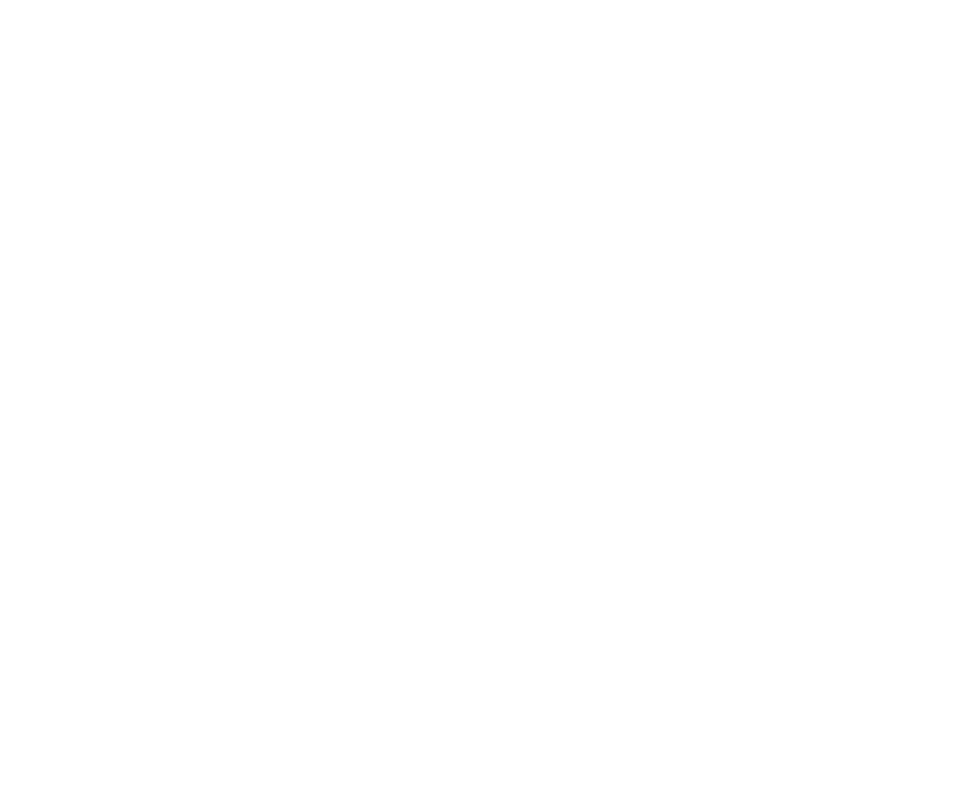
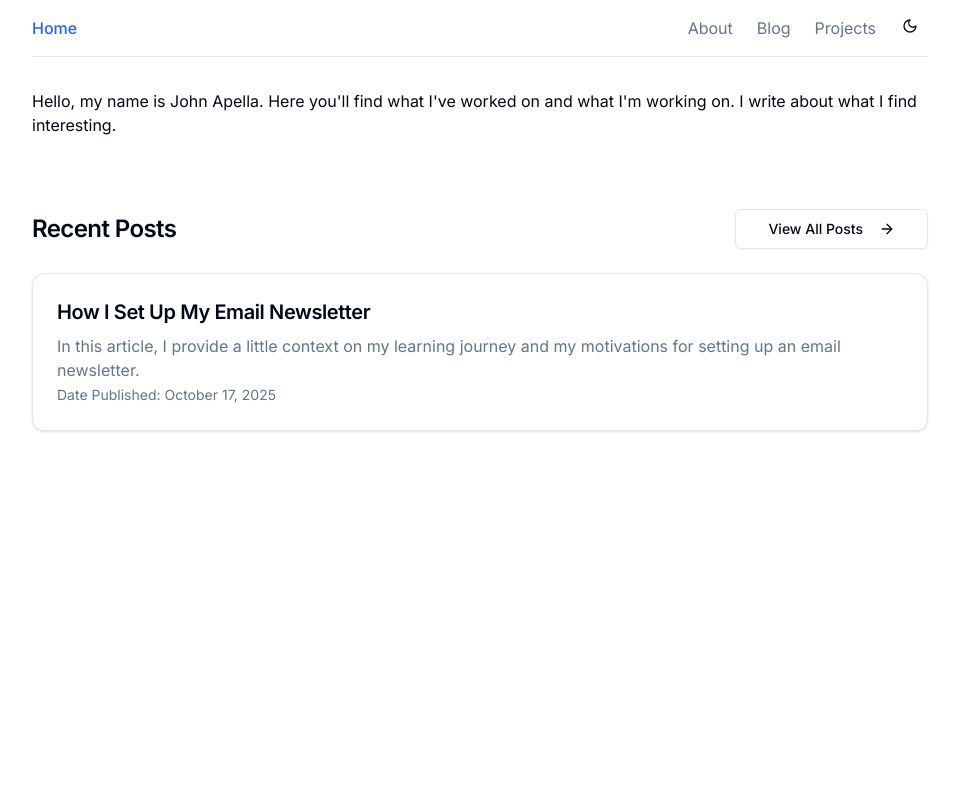
Before and after one commit to apella1/next-portfolio, a Next.js app: page / in a window 1280 px wide. Before the commit this address had no page. Shown: the top 800 px of the page, without its empty margins (160-1119 px from the left). Built offline with nearby package versions, Linux system fonts and the light colour scheme.

Commit message:
feat: reinvent home page and max width

```diff
--- a/app/layout.tsx
+++ b/app/layout.tsx
@@ -9,18 +9,12 @@
 
 export const metadata = {
   title: "John Apella",
-  description:
-    "Sharpen your cloud and DevOps skills with practical, real-world newsletter. Learn Docker, Kubernetes, and cloud platforms through guided challenges",
+  description: "",
   keywords: [
-    "cloud newsletter",
-    "DevOps newsletter",
-    "hands-on cloud learning",
-    "Docker newsletter",
-    "Kubernetes newsletter",
-    "GCP newsletter",
-    "DevOps challenges",
-    "cloud skills Africa",
-    "cloud training",
+    "DevOps Engineer",
+    "Docker Specialist",
+    "Kubernetes Specialist",
+    "GCP Specialist",
   ],
 };
 
@@ -31,9 +25,7 @@
 }) {
   return (
     <html lang="en">
-      <body
-        className={`${inter.className} px-4 md:px-6 lg:px-8 xl:px-16 2xl:px-32`}
-      >
+      <body className={`${inter.className} max-w-4xl mx-auto`}>
         <ThemeProvider
           attribute="class"
           defaultTheme="system"
--- a/app/page.tsx
+++ b/app/page.tsx
@@ -1,6 +1,13 @@
-import { redirect } from "next/navigation";
+import RecentPosts from "@/components/home/recent-posts";
+import { getPosts } from "@/utils/posts";
+import HomeHeader from "@/components/home/home-header";
 
-export default function Home() {
-  // server-side redirect to the About page
-  redirect("/about");
+export default async function Home() {
+  const posts = await getPosts();
+  return (
+    <main className="min-h-screen">
+      <HomeHeader />
+      <RecentPosts posts={posts} />
+    </main>
+  );
 }
--- a/app/posts/layout.tsx
+++ b/app/posts/layout.tsx
@@ -4,7 +4,7 @@
   children: React.ReactNode;
 }) {
   return (
-    <article className="mx-auto py-8 min-h-[80vh] max-w-3xl px-4">
+    <article className="py-8 min-h-[80vh] px-4">
       <div className="prose prose-gray dark:prose-invert max-w-none">
         {children}
       </div>
--- a/components/home/home-header.tsx
+++ b/components/home/home-header.tsx
@@ -1,26 +1,10 @@
-import EmailOctopusForm from "@/components/email-octopus-form";
-
-const HomeHeader = () => {
+export default function HomeHeader() {
   return (
-    <header className="flex flex-col px-4 py-12 sm:px-16 xl:px-28">
-      <div className="container px-4 md:px-6">
-        <div className="flex flex-col items-center justify-center space-y-4 text-center">
-          <div className="space-y-2">
-            <h1 className="text-3xl font-bold tracking-tighter sm:text-5xl">
-              Let’s Build, Together
-            </h1>
-            <p className="max-w-[900px] text-muted-foreground md:text-xl/relaxed lg:text-base/relaxed xl:text-xl/relaxed">
-              Join a growing circle of builders who learn through doing. One
-              hands-on labs each week. Focused and practical.
-            </p>
-          </div>
-          <div className="w-full max-w-md space-y-2">
-            <EmailOctopusForm className="flex justify-center" />
-          </div>
-        </div>
-      </div>
+    <header className="py-8">
+      <h1>
+        Hello, my name is John Apella. Here you'll find what I've worked on and
+        what I'm working on. I write about what I find interesting.
+      </h1>
     </header>
   );
-};
-
-export default HomeHeader;
+}
--- a/components/home/recent-posts.tsx
+++ b/components/home/recent-posts.tsx
@@ -24,7 +24,7 @@
   return (
     <section className="container space-y-6 py-8 md:py-10">
       <div className="flex items-center justify-between">
-        <h2 className="text-3xl font-bold tracking-tight">Recent Posts</h2>
+        <h2 className="text-2xl font-semibold tracking-tight">Recent Posts</h2>
         <Button asChild variant="outline" size="lg">
           <Link href="/blog">
             View All Posts <ArrowRight className="ml-2 h-4 w-4" />
--- a/components/navbar.tsx
+++ b/components/navbar.tsx
@@ -11,13 +11,13 @@
 
 export default function Navbar() {
   const menuItems: MenuItem[] = [
-    // { name: "Home", href: "/" },
     // { name: "Newsletter", href: "/newsletter" },
     { name: "About", href: "/about" },
     { name: "Blog", href: "/blog" },
     { name: "Projects", href: "/projects" },
   ];
 
+  const homeItem = { name: "Home", href: "/" };
   const pathname = usePathname();
   const [isOpen, setIsOpen] = useState(false);
 
@@ -45,10 +45,24 @@
       <nav className="container flex h-14 items-center">
         <div className="flex w-full justify-between items-center">
           <div className="hidden lg:flex">
-            <NavLinks />
+            <Link
+              key={homeItem.href}
+              href={homeItem.href}
+              className={`relative py-2 text-base transition-colors hover:text-primary ${
+                pathname === homeItem.href
+                  ? "text-primary font-medium"
+                  : "text-muted-foreground"
+              }`}
+              onClick={() => setIsOpen(false)}
+            >
+              {homeItem.name}
+            </Link>
           </div>
 
-          <div className="flex items-center space-x-4">
+          <div className="flex justify-between space-x-4">
+            <div className="hidden lg:flex">
+              <NavLinks />
+            </div>
             <ThemeSwitcher />
             <Sheet open={isOpen} onOpenChange={setIsOpen}>
               <SheetTrigger asChild className="lg:hidden">
```
